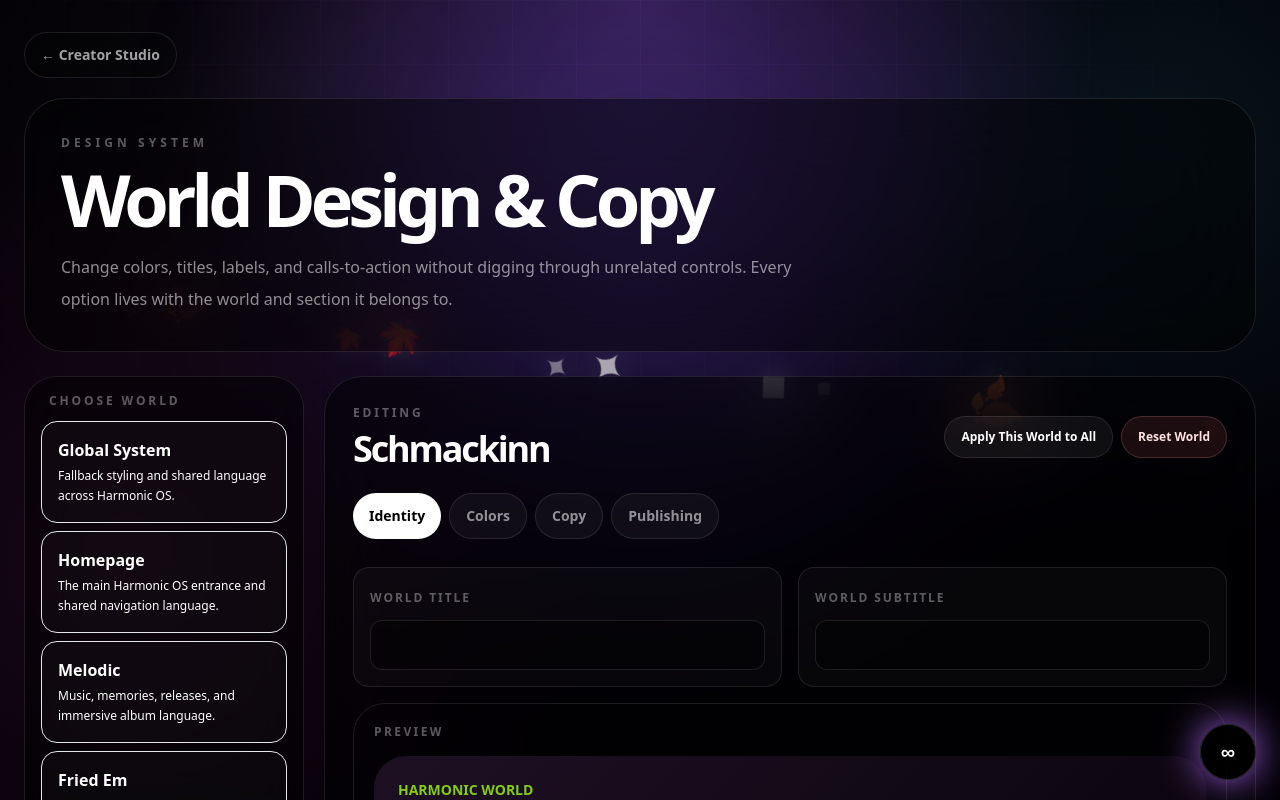
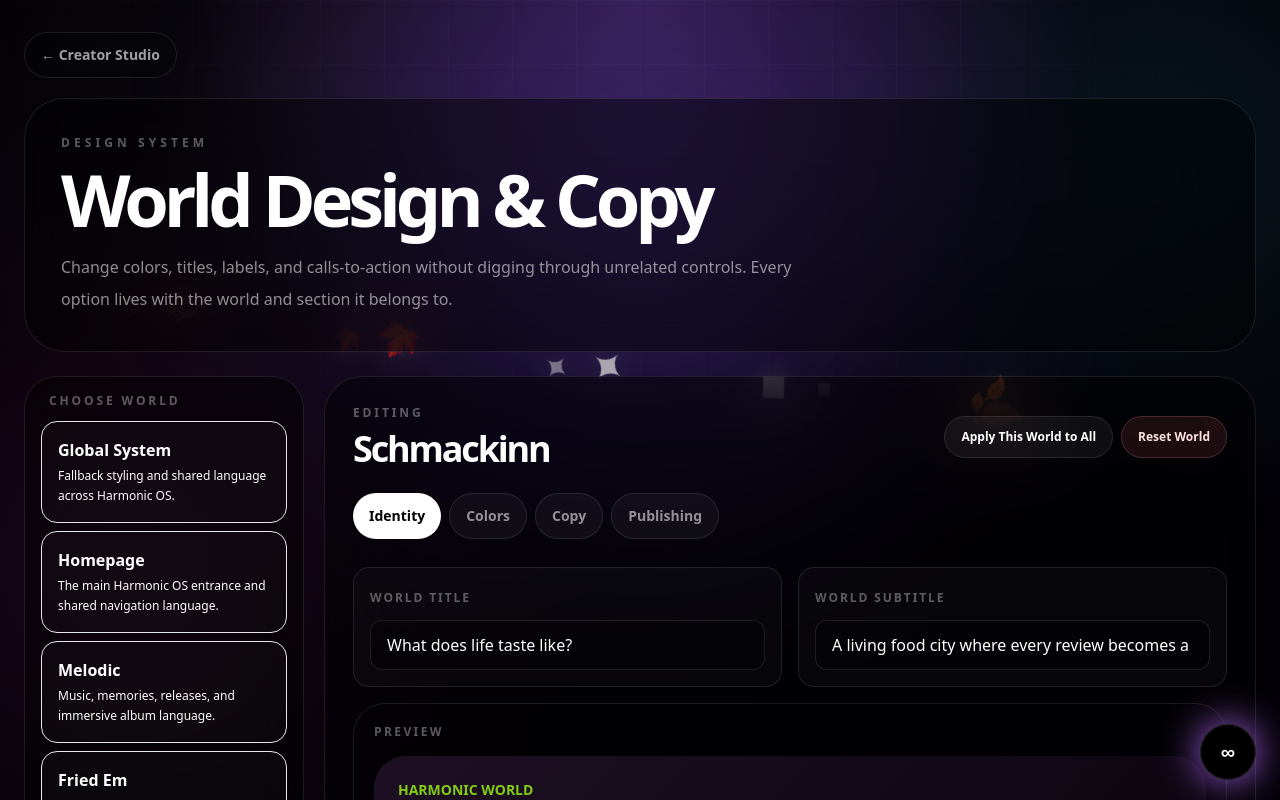
Before and after one commit to thatsmelodic/harmonic-os, a Next.js app: page /studio/design in a window 1280 px wide. Shown: the top 800 px of the page. Built offline with nearby package versions, Linux system fonts and the light colour scheme.

Commit message:
Expand universal world design controls

```diff
--- a/components/studio/WorldCustomizationProvider.tsx
+++ b/components/studio/WorldCustomizationProvider.tsx
@@ -1,6 +1,7 @@
 'use client';
 
 import { createContext, useContext, useEffect, useMemo, useState, type ReactNode } from 'react';
+import { usePathname } from 'next/navigation';
 
 type WorldKey = 'global' | 'home' | 'melodic' | 'fried-em' | 'schmackinn' | 'two-harmonic';
 
@@ -12,6 +13,8 @@ type WorldCustomization = {
   surface: string;
   text: string;
   muted: string;
+  border: string;
+  glow: string;
   title?: string;
   subtitle?: string;
   labels: Record<string, string>;
@@ -21,6 +24,7 @@ type Store = Record<WorldKey, WorldCustomization>;
 
 type ContextValue = {
   settings: Store;
+  activeWorld: WorldKey;
   updateWorld: (world: WorldKey, patch: Partial<WorldCustomization>) => void;
   updateLabel: (world: WorldKey, key: string, value: string) => void;
   copyToAll: (world: WorldKey) => void;
@@ -28,50 +32,61 @@ type ContextValue = {
 };
 
 const defaults: Store = {
-  global: { primary: '#a855f7', secondary: '#22d3ee', accent: '#f59e0b', background: '#07050a', surface: '#160d20', text: '#ffffff', muted: '#a1a1aa', labels: {} },
-  home: { primary: '#a855f7', secondary: '#22d3ee', accent: '#f59e0b', background: '#07050a', surface: '#160d20', text: '#ffffff', muted: '#a1a1aa', labels: {} },
-  melodic: { primary: '#a855f7', secondary: '#ec4899', accent: '#22d3ee', background: '#090410', surface: '#1a0a28', text: '#ffffff', muted: '#c4b5fd', labels: {} },
-  'fried-em': { primary: '#f97316', secondary: '#facc15', accent: '#ef4444', background: '#08090c', surface: '#15121a', text: '#ffffff', muted: '#d6d3d1', labels: {} },
-  schmackinn: { primary: '#c084fc', secondary: '#f59e0b', accent: '#84cc16', background: '#09040c', surface: '#1d1023', text: '#ffffff', muted: '#d8b4fe', labels: {} },
-  'two-harmonic': { primary: '#36b2cb', secondary: '#f472b6', accent: '#facc15', background: '#07090b', surface: '#102027', text: '#ffffff', muted: '#bae6fd', labels: {} },
+  global: { primary: '#a855f7', secondary: '#22d3ee', accent: '#f59e0b', background: '#07050a', surface: '#160d20', text: '#ffffff', muted: '#a1a1aa', border: '#3f3f46', glow: '#a855f7', labels: {} },
+  home: { primary: '#a855f7', secondary: '#22d3ee', accent: '#f59e0b', background: '#07050a', surface: '#160d20', text: '#ffffff', muted: '#a1a1aa', border: '#3f3f46', glow: '#a855f7', title: 'Harmonic OS', subtitle: 'One Frequency. Many Worlds.', labels: {} },
+  melodic: { primary: '#a855f7', secondary: '#ec4899', accent: '#22d3ee', background: '#090410', surface: '#1a0a28', text: '#ffffff', muted: '#c4b5fd', border: '#4c1d95', glow: '#c084fc', title: 'Compose the Memory.', subtitle: 'Music becomes atmosphere, archive, and living experience.', labels: {} },
+  'fried-em': { primary: '#f97316', secondary: '#facc15', accent: '#ef4444', background: '#08090c', surface: '#15121a', text: '#ffffff', muted: '#d6d3d1', border: '#7c2d12', glow: '#fb923c', title: 'Fried Em', subtitle: 'They wanted smoke, so we served it hot.', labels: {} },
+  schmackinn: { primary: '#c084fc', secondary: '#f59e0b', accent: '#84cc16', background: '#09040c', surface: '#1d1023', text: '#ffffff', muted: '#d8b4fe', border: '#6b21a8', glow: '#d946ef', title: 'What does life taste like?', subtitle: 'A living food city where every review becomes a storefront, frequency, memory, and community event.', labels: { eyebrow: 'Flavor District', systemsTitle: 'The complete food universe.', mapTitle: 'Every bite leaves a building.', mapDescription: 'Reviewed restaurants become living storefronts. Community callouts become heat until Melodic pulls up.' } },
+  'two-harmonic': { primary: '#36b2cb', secondary: '#f472b6', accent: '#facc15', background: '#07090b', surface: '#102027', text: '#ffffff', muted: '#bae6fd', border: '#155e75', glow: '#67e8f9', title: 'Stitched Melodies.', subtitle: 'Where songs become garments and garments become memory.', labels: {} },
 };
 
-const STORAGE_KEY = 'harmonic-world-customization-v1';
+const STORAGE_KEY = 'harmonic-world-customization-v2';
 const CustomizationContext = createContext<ContextValue | null>(null);
 
+function resolveWorld(path: string): WorldKey {
+  if (path.includes('/worlds/melodic')) return 'melodic';
+  if (path.includes('/worlds/fried-em')) return 'fried-em';
+  if (path.includes('/worlds/schmackinn') || path.includes('/worlds/schmackin')) return 'schmackinn';
+  if (path.includes('/worlds/2-harmonic') || path.includes('/worlds/two-harmonic')) return 'two-harmonic';
+  if (path === '/') return 'home';
+  return 'global';
+}
+
 export function WorldCustomizationProvider({ children }: { children: ReactNode }) {
+  const pathname = usePathname();
+  const activeWorld = resolveWorld(pathname);
   const [settings, setSettings] = useState<Store>(defaults);
 
   useEffect(() => {
-    const saved = window.localStorage.getItem(STORAGE_KEY);
+    const saved = window.localStorage.getItem(STORAGE_KEY) || window.localStorage.getItem('harmonic-world-customization-v1');
     if (saved) {
-      try { setSettings({ ...defaults, ...JSON.parse(saved) }); } catch { /* keep defaults */ }
+      try {
+        const parsed = JSON.parse(saved) as Partial<Store>;
+        const merged = Object.fromEntries(Object.entries(defaults).map(([key, value]) => [key, { ...value, ...(parsed as Store)[key as WorldKey], labels: { ...value.labels, ...(parsed as Store)[key as WorldKey]?.labels } }])) as Store;
+        setSettings(merged);
+      } catch {
+        // Keep safe defaults when older saved data is invalid.
+      }
     }
   }, []);
 
   useEffect(() => { window.localStorage.setItem(STORAGE_KEY, JSON.stringify(settings)); }, [settings]);
 
   useEffect(() => {
-    const path = window.location.pathname;
-    const world: WorldKey = path.includes('/worlds/melodic') ? 'melodic' : path.includes('/worlds/fried-em') ? 'fried-em' : path.includes('/worlds/schmackinn') ? 'schmackinn' : path.includes('/worlds/2-harmonic') || path.includes('/worlds/two-harmonic') ? 'two-harmonic' : path === '/' ? 'home' : 'global';
-    const active = settings[world] || settings.global;
+    const active = settings[activeWorld] || settings.global;
     const root = document.documentElement;
-    root.style.setProperty('--world-primary', active.primary);
-    root.style.setProperty('--world-secondary', active.secondary);
-    root.style.setProperty('--world-accent', active.accent);
-    root.style.setProperty('--world-background', active.background);
-    root.style.setProperty('--world-surface', active.surface);
-    root.style.setProperty('--world-text', active.text);
-    root.style.setProperty('--world-muted', active.muted);
-  }, [settings]);
+    (['primary','secondary','accent','background','surface','text','muted','border','glow'] as const).forEach((key) => root.style.setProperty(`--world-${key}`, active[key]));
+    root.dataset.world = activeWorld;
+  }, [settings, activeWorld]);
 
   const value = useMemo<ContextValue>(() => ({
     settings,
+    activeWorld,
     updateWorld: (world, patch) => setSettings((current) => ({ ...current, [world]: { ...current[world], ...patch } })),
     updateLabel: (world, key, label) => setSettings((current) => ({ ...current, [world]: { ...current[world], labels: { ...current[world].labels, [key]: label } } })),
     copyToAll: (world) => setSettings((current) => Object.fromEntries(Object.keys(current).map((key) => [key, { ...current[world], labels: { ...current[world].labels } }])) as Store),
     resetWorld: (world) => setSettings((current) => ({ ...current, [world]: defaults[world] })),
-  }), [settings]);
+  }), [settings, activeWorld]);
 
   return <CustomizationContext.Provider value={value}>{children}</CustomizationContext.Provider>;
 }
```
